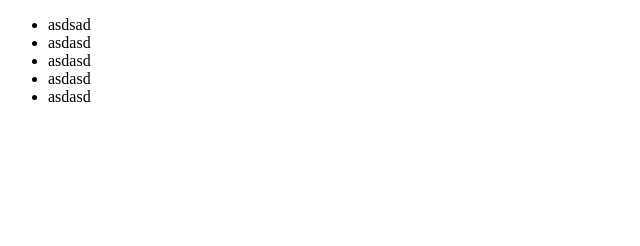
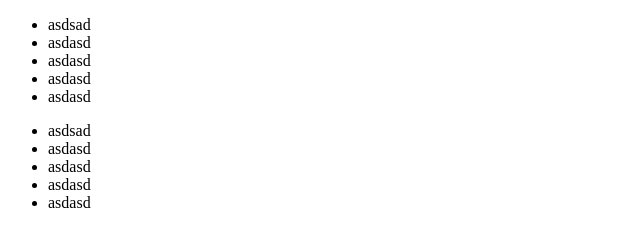
Before and after one commit to Ing-Deva/git-Course-, a plain HTML site: page index.html in a window 1280 px wide. Shown: the whole page, without its empty margins (0-640 px from the left). Drawn offline with Linux system fonts and the light colour scheme.

Commit message:
Ahora el Index Tiene Codigo Html Please enter the commit message for your changes. Lines starting

```diff
--- a/index.html
+++ b/index.html
@@ -14,5 +14,12 @@
         <li>asdasd</li>
         <li>asdasd</li>
     </ul>
+    <ul>
+        <li>asdsad</li>
+        <li>asdasd</li>
+        <li>asdasd</li>
+        <li>asdasd</li>
+        <li>asdasd</li>
+    </ul>
 </body>
 </html>
```
